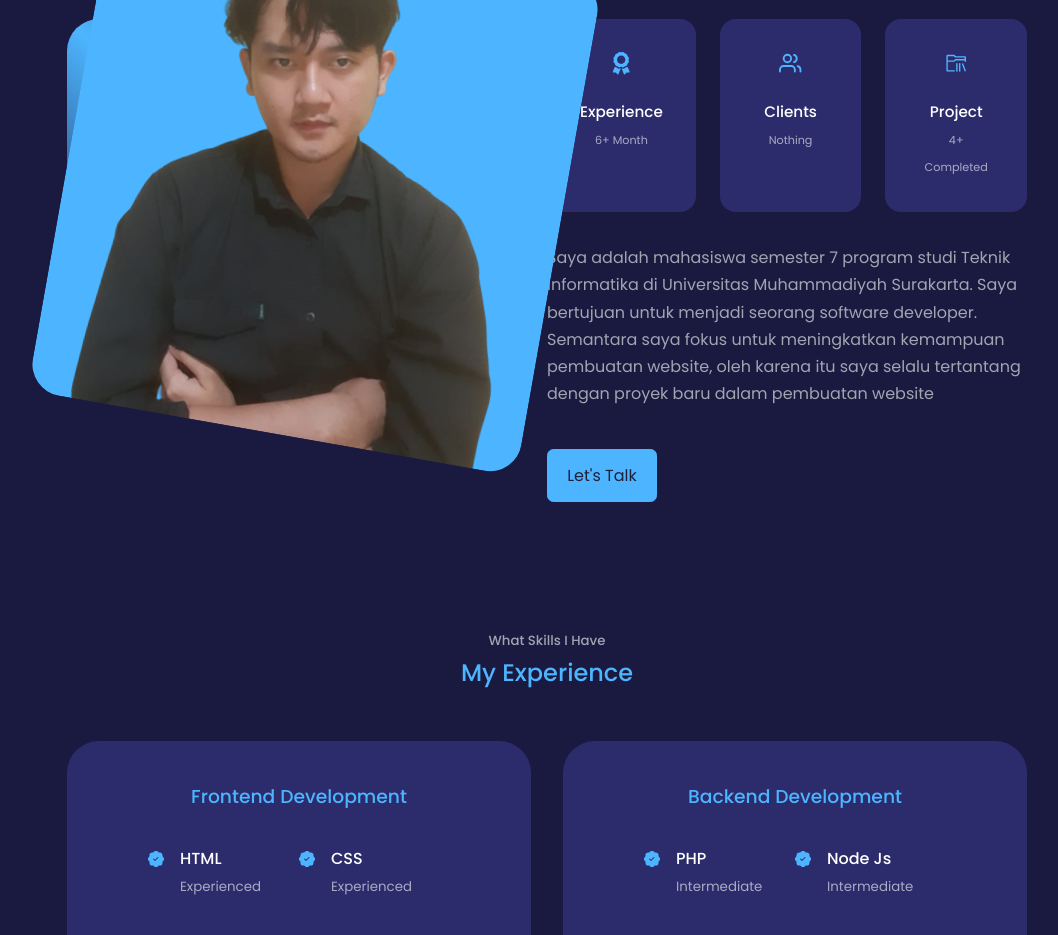
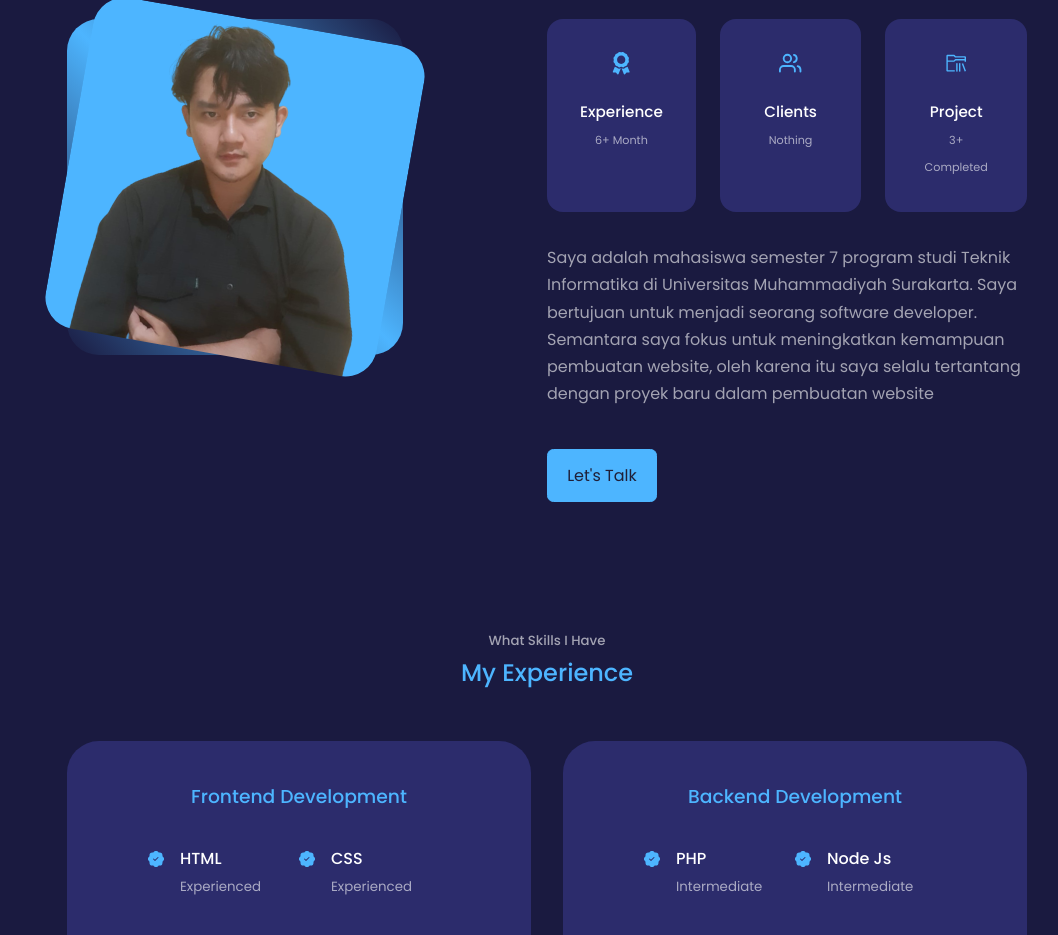
Before and after one commit to ilyasmuhlisin/Myporto-website, a React (Create React App) app: page / in a window 1280 px wide. Shown: the part 1020-1955 px from the top of the page, without its empty margins (93-1151 px from the left). Built offline with nearby package versions, Linux system fonts and the light colour scheme.

Commit message:
fix image responsive

```diff
--- a/src/components/about/About.jsx
+++ b/src/components/about/About.jsx
@@ -13,7 +13,7 @@ const About = () => {
       <div className="container about__container">
         <div className="about__me">
           <div className="about__me-image">
-            <img src={ME} alt="About Image" height={500} />
+            <img src={ME} alt="About Image" />
           </div>
         </div>
         <div className="about__content">
@@ -31,7 +31,7 @@ const About = () => {
             <article className="about__card">
               <VscFolderLibrary className="about__icon" />
               <h5>Project</h5>
-              <small>4+ Completed</small>
+              <small>3+ Completed</small>
             </article>
           </div>
           <p>
--- a/src/components/about/about.css
+++ b/src/components/about/about.css
@@ -21,7 +21,8 @@
 .about__me-image {
   border-radius: 2rem;
   overflow: hidden;
-  width: 31rem;
+  width: 100%;
+  height: 100%;
   transform: rotate(10deg);
   transition: var(--transition);
 }
--- a/src/components/experience/Experience.jsx
+++ b/src/components/experience/Experience.jsx
@@ -75,7 +75,7 @@ const Experience = () => {
             <article className="experience__details">
               <BsPatchCheckFill className="experience__details-icon" />
               <div>
-                <h4>Sanity</h4>
+                <h4>Express</h4>
                 <small className="text-light">Intermediate</small>
               </div>
             </article>
```
